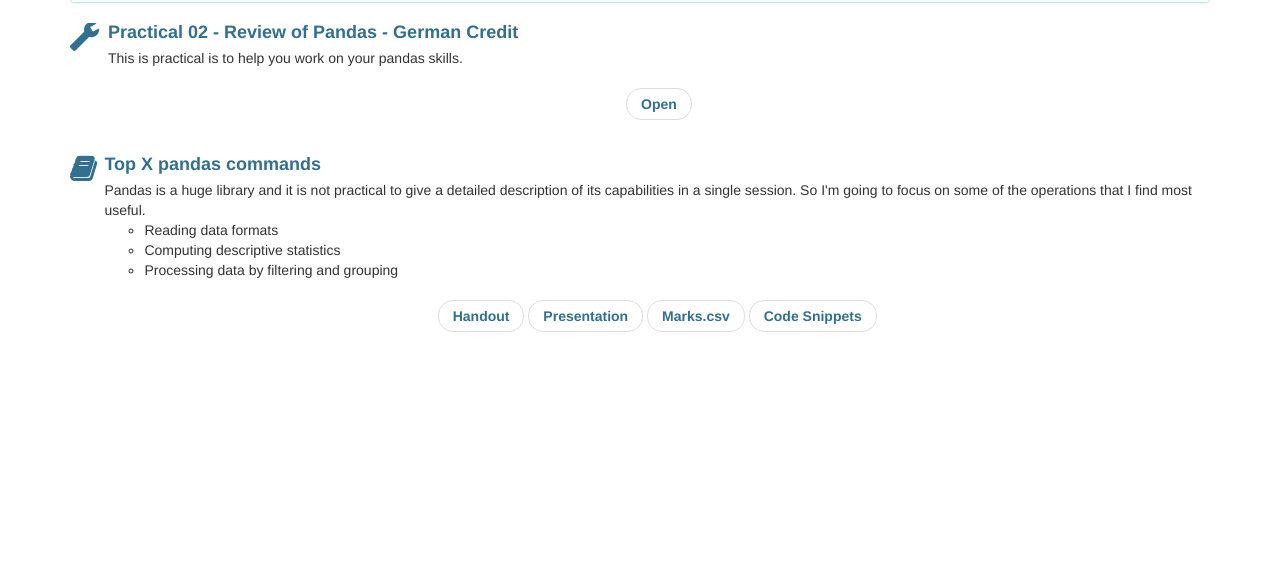
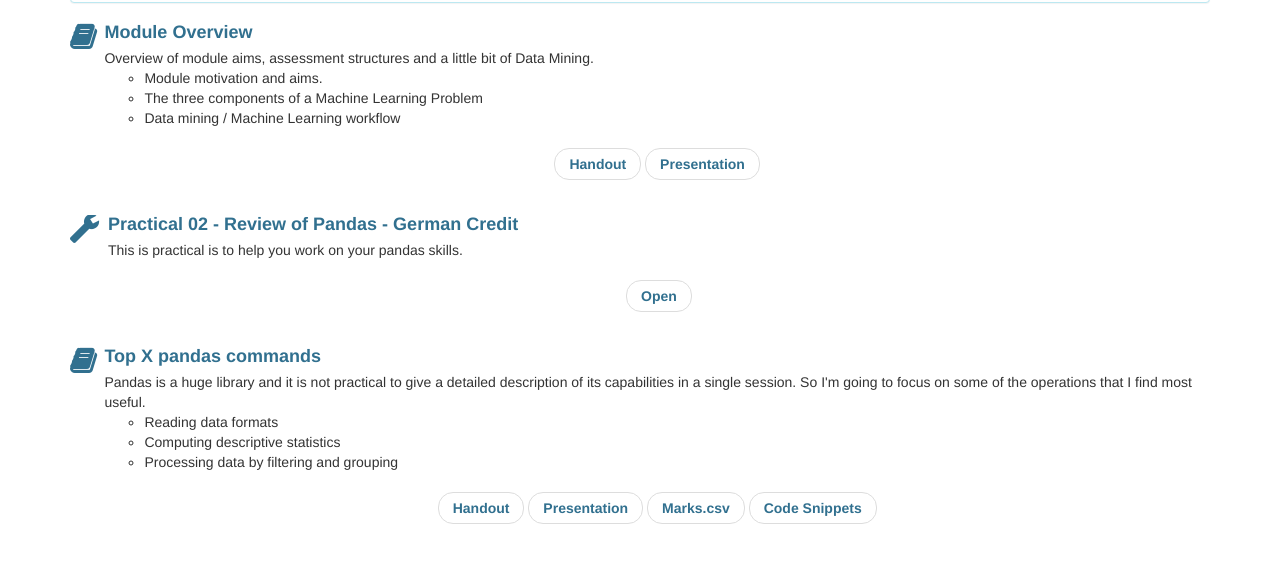
Before and after one commit to SETU-DataMining2/live, a plain HTML site: page topics/01-Module_Introduction/index.html in a window 1280 px wide. Shown: the part 224-786 px from the top of the page. Drawn offline with nearby package versions, Linux system fonts and the light colour scheme.

Commit message:
01/01 Lecture

```diff
--- a/topics/01-Module_Introduction/index.html
+++ b/topics/01-Module_Introduction/index.html
@@ -90,6 +90,10 @@
 										<li class="dropdown-header">Resources</li>
 
 										<li >
+											<a href="#01-Module_Overview">Module Overview</a>
+										</li>
+
+										<li >
 											<a href="#23-Practical_02_-_Review_of_Pandas_-_German_Credit">Practical 02 - Review of Pandas - German Credit</a>
 										</li>
 
@@ -155,6 +159,32 @@
 		<ul class="media-list">
 
 				<li class="media">
+	<a class="kmaa" id="01-Module_Overview"></a>
+	<span class=" fa  fa-book pull-left kmheading" style="font-size:200%"></span>
+	<div class="media-body">
+		<h4 class="media-heading kmheading">Module Overview</h4>
+		<span>Overview of module aims, assessment structures and a little bit of Data Mining.</span>
+		<div></div>
+		<ul>
+
+			<li>Module motivation and aims.</li>
+
+			<li>The three components of a Machine Learning Problem</li>
+
+			<li>Data mining / Machine Learning workflow</li>
+
+		</ul>
+		<ul class="pager">
+
+		  	<li><a class="kmpill" href="01-Module_Overview/01-01-Module_Overview-Slides-Handout.pdf" >Handout</a></li>
+
+		  	<li><a class="kmpill" href="01-Module_Overview/01-01-Module_Overview-Slides-Presentation.pdf" >Presentation</a></li>
+
+		</ul>
+	</div>
+</li>
+
+				<li class="media">
 	<a class="kmaa" id="23-Practical_02_-_Review_of_Pandas_-_German_Credit"></a>
 	<span class=" glyphicon glyphicon-wrench pull-left kmheading" style="font-size:200%"></span>
 	<div class="media-body">
```
Also changed, not shown: topics/01-Module_Introduction/23-Practical_02_-_Review_of_Pandas_-_German_Credit/00-Outline.html (+1 -5 lines), topics/01-Module_Introduction/23-Practical_02_-_Review_of_Pandas_-_German_Credit/03-German_Credit.html (+1 -1 lines), 2 other files.
